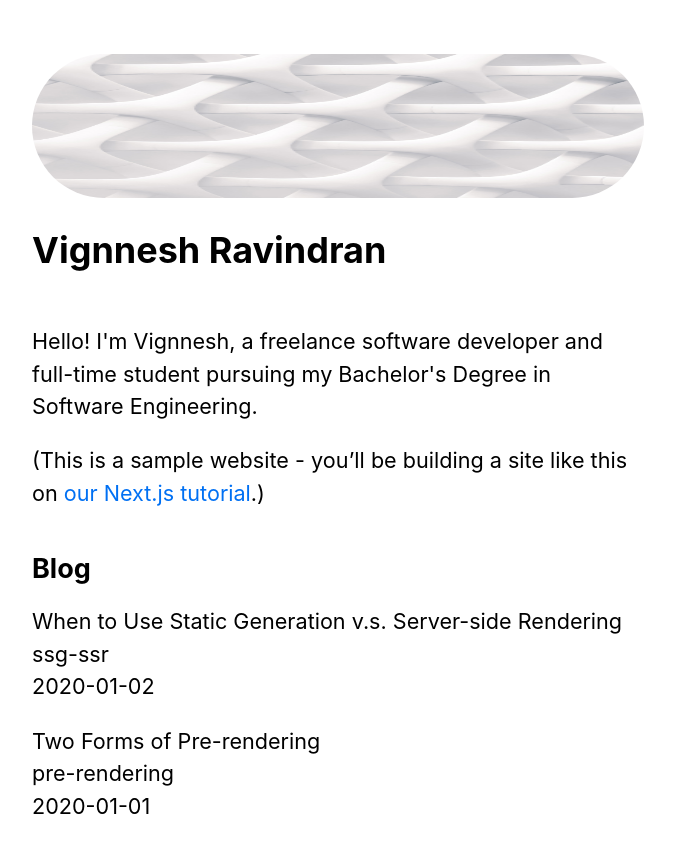
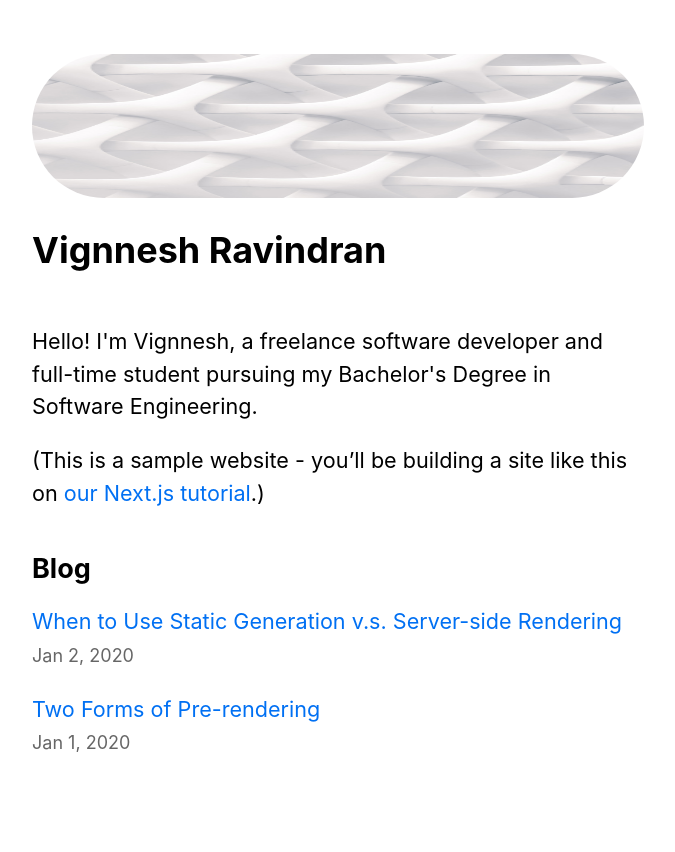
Before and after one commit to Vignnesh07/NextJs-Tutorial, a Next.js app: page / in a window 1280 px wide. Shown: the top 852 px of the page, without its empty margins (302-977 px from the left). Built offline with nearby package versions, Linux system fonts and the light colour scheme.

Commit message:
Polishing index page

```diff
--- a/pages/index.jsx
+++ b/pages/index.jsx
@@ -1,4 +1,6 @@
 import Head from 'next/head';
+import Link from 'next/link';
+import Date from '../components/date';
 import Layout, { siteTitle } from '../components/layout';
 import utilStyles from '../styles/utils.module.css';
 import { getSortedPostsData } from '../lib/posts';
@@ -31,11 +33,13 @@
           {
             allPostsData.map(({ id, date, title }) => (
               <li className={utilStyles.listItem} key={id}>
-                {title}
+                <Link href={`/posts/${id}`}>
+                  <a>{title}</a>
+                </Link>
                 <br />
-                {id}
-                <br />
-                {date}
+                <small className={utilStyles.lightText}>
+                  <Date dateString={date} />
+                </small>
               </li>
             ))
           }
```
